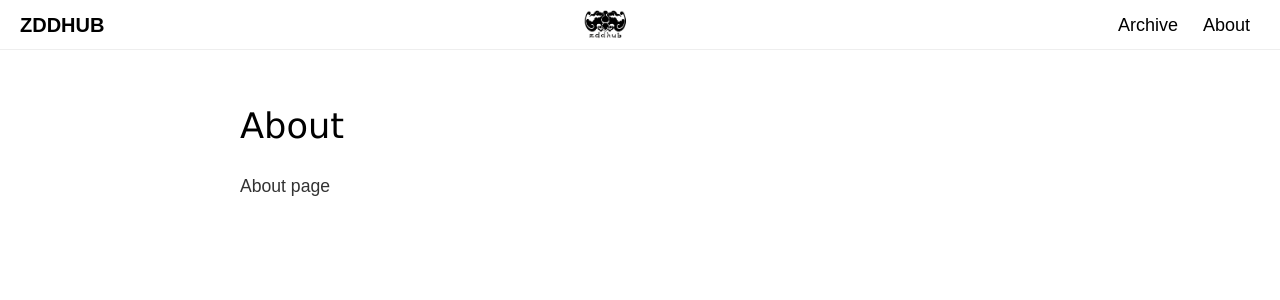
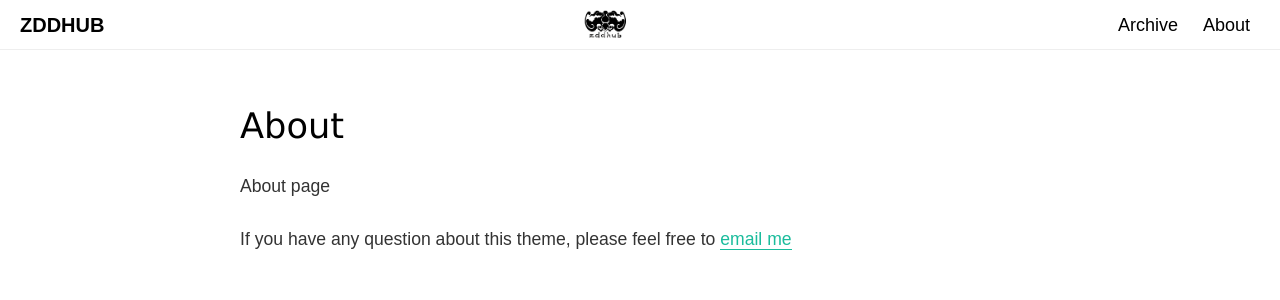
Before and after one commit to zddhub/gravid, a Jekyll site: the page built from about.md, in a window 1280 px wide. Shown: the top 300 px of the page. Built offline with Jekyll 4.4.1, drawn with Linux system fonts in a browser that asks for light colours.

Commit message:
update about.md

```diff
--- a/about.md
+++ b/about.md
@@ -4,3 +4,5 @@ title: About
 ---
 
 About page
+
+If you have any question about this theme, please feel free to [email me](zddhub@gmail.com)
```
